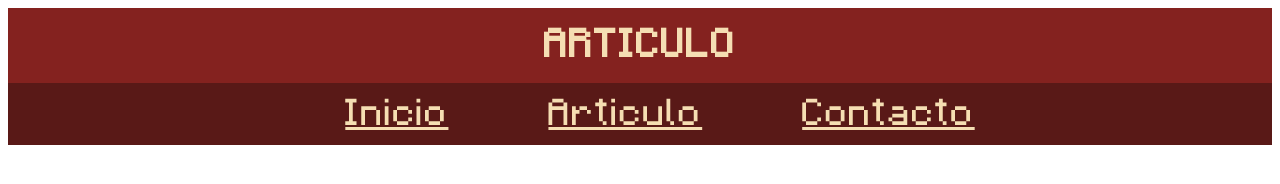
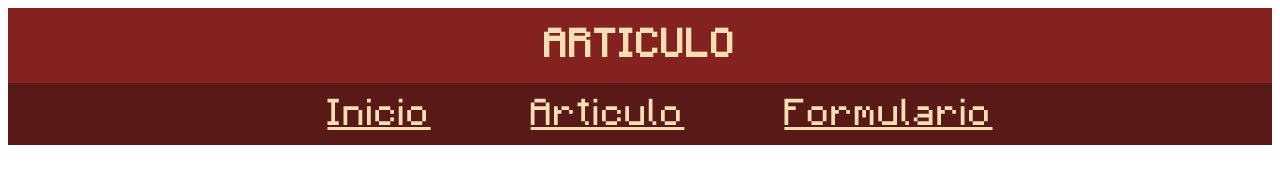
Before and after one commit to Ego572/IntegradorSitioWeb, a plain HTML site: page Articulo/articulo.html in a window 1280 px wide. Drawn offline with Linux system fonts and the light colour scheme.

Commit message:
formulario ahora siii

```diff
--- a/Articulo/articulo.html
+++ b/Articulo/articulo.html
@@ -19,7 +19,7 @@
             <div class="item1">
             <li><a href="/index.html">Inicio</a></li>
             <li><a href="Articulo\articulo.html">Articulo</a></li>
-            <li><a href="/Formulario de contacto/Formulario.html">Contacto</a></li>
+            <li><a href="/Formulario de contacto/Formulario.html">Formulario</a></li>
 
             </div>
         </ul>
```
Also changed, not shown: index.html (+1 -1 lines).
